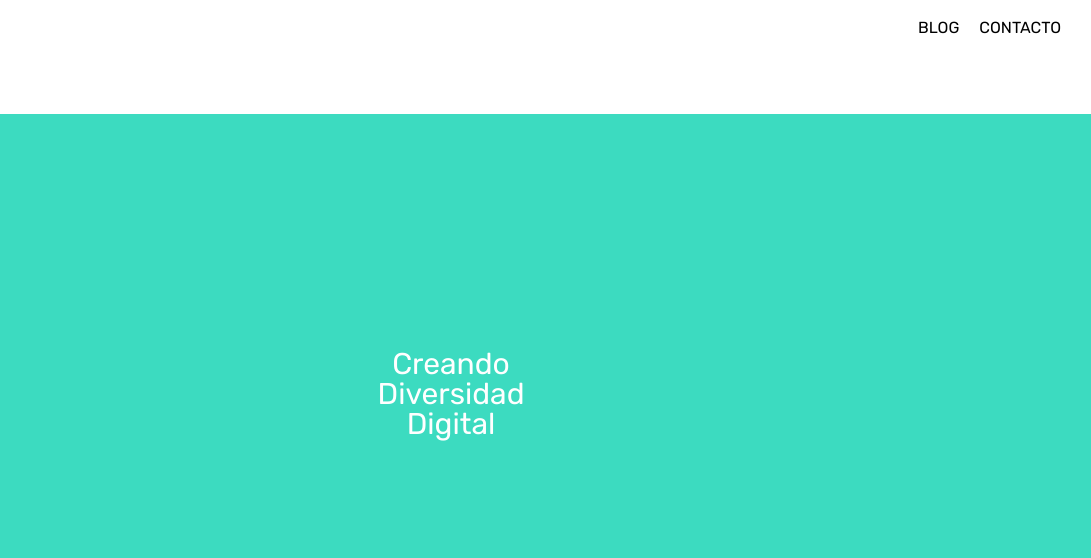
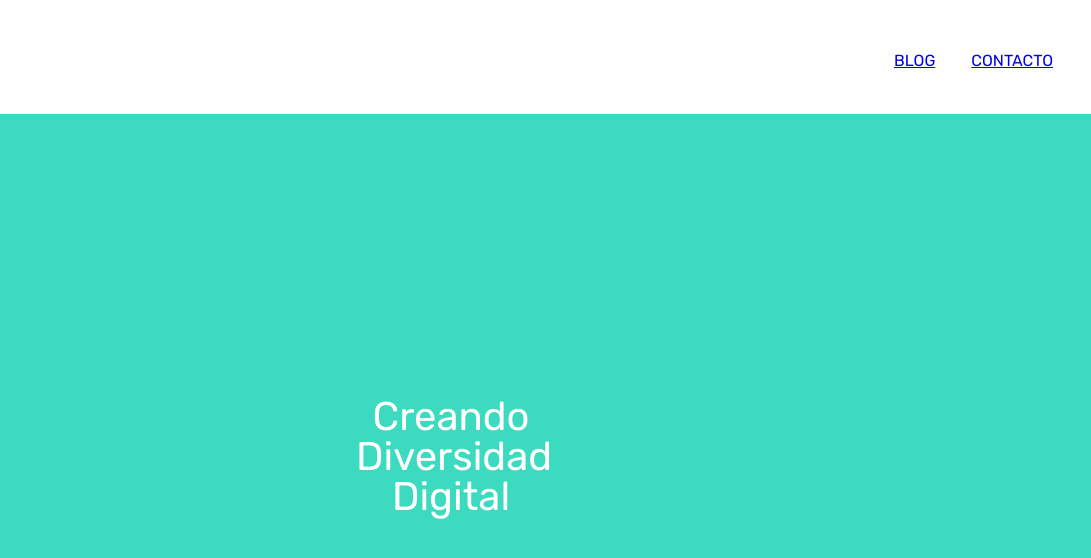
Before and after one commit to Adalab/modulo-1-evaluacion-intermedia-lilifernandez91, a plain HTML site: page index.html in a window 1280 px wide. Shown: the full height of the page, 189-1280 px from the left. Drawn offline with Linux system fonts and the light colour scheme.

Commit message:
issues fixed

```diff
--- a/index.html
+++ b/index.html
@@ -17,18 +17,24 @@
 
 <body>
     <header class="header">
-        <div class="logo-movil">
-            <a href="./index.html"><img src="./img/adalab-logo-155x61.png" alt="" class="logo"></a>
+        <div class="logo-mobile">
+            <a href="https://adalab.es/" target="_blank"><img src="./img/adalab-logo-155x61.png" alt="Logo de Adalab"
+                    title="Navegar a la Web de Adalab" class="logo"></a>
         </div>
-        <nav class="menu-movil">
+        <nav class="menu-mobile">
             <ul class="menu">
-                <li class="blog">BLOG</li>
-                <li>CONTACTO</li>
+                <li class="blog">
+                    <a href="https://adalab.es/blog/" target="_blank" title="Click aquí" class="menu-link">blog</a>
+                </li>
+                <li>
+                    <a href="https://adalab.es/contacto/" target="_blank" title="Click aquí"
+                        class="menu-link">contacto</a>
+                </li>
             </ul>
         </nav>
     </header>
     <main class="main">
-        <h1 class="main-title">Creando Diversidad Digital</h1>
+        <h1 class="main-title">creando diversidad digital</h1>
     </main>
 
 </body>
--- a/style.css/main.css
+++ b/style.css/main.css
@@ -29,6 +29,11 @@ body {
     display: flex;
     flex-direction: row;
     justify-content: center;
+    text-transform: uppercase;
+}
+
+.menu-link {
+    padding: 8px;
 }
 
 .blog {
@@ -36,19 +41,23 @@ body {
 }
 
 .main {
-    padding-top: 235px;
+    font-size: 30px;
+    color: var(--white);
+    display: flex;
+    justify-content: center;
+    text-align: center;
+    width: 100vw;
+    text-transform: capitalize;
+    align-items: center;
+    height: calc(100vh - 114px);
 }
 
 .main-title {
-    font-size: 30px;
-    color: var(--white);
-    text-align: center;
-    width: 155px;
-    margin: auto;
+    width: 190px;
 }
 
 @media screen and (min-width:768px) {
-    .logo-movil {
+    .logo-mobile {
         width: 50%;
         text-align: left;
         margin-top: 20px;
@@ -56,12 +65,11 @@ body {
         margin-left: 30px;
     }
 
-    .menu-movil {
+    .menu-mobile {
         width: 50%;
         margin-top: 20px;
         margin-bottom: 20px;
         margin-right: 30px;
-
     }
 
     .header {
@@ -71,5 +79,10 @@ body {
 
     .menu {
         justify-content: right;
+        padding-top: 33px;
+    }
+
+    .main-title {
+        font-size: 40px;
     }
 }
```
